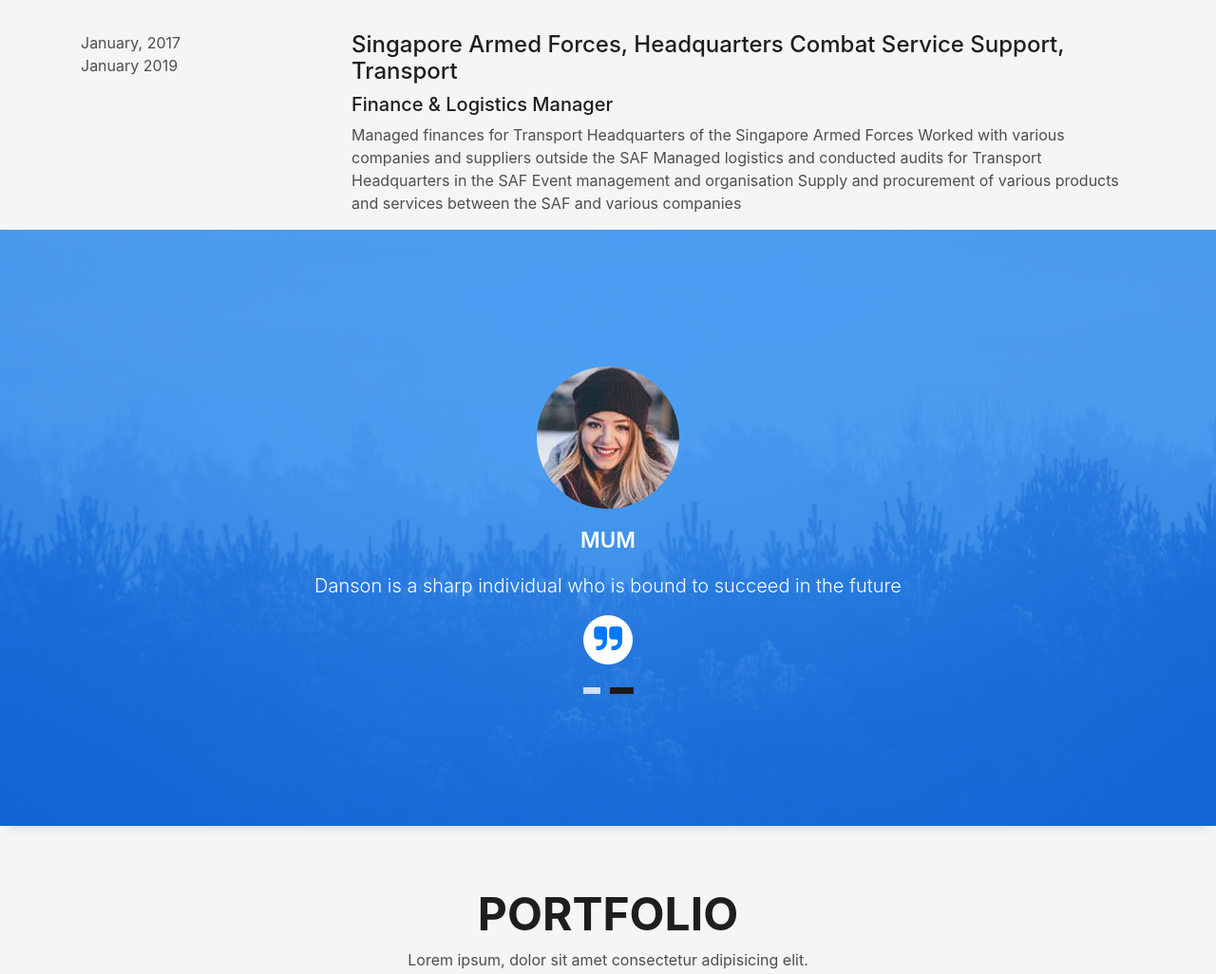
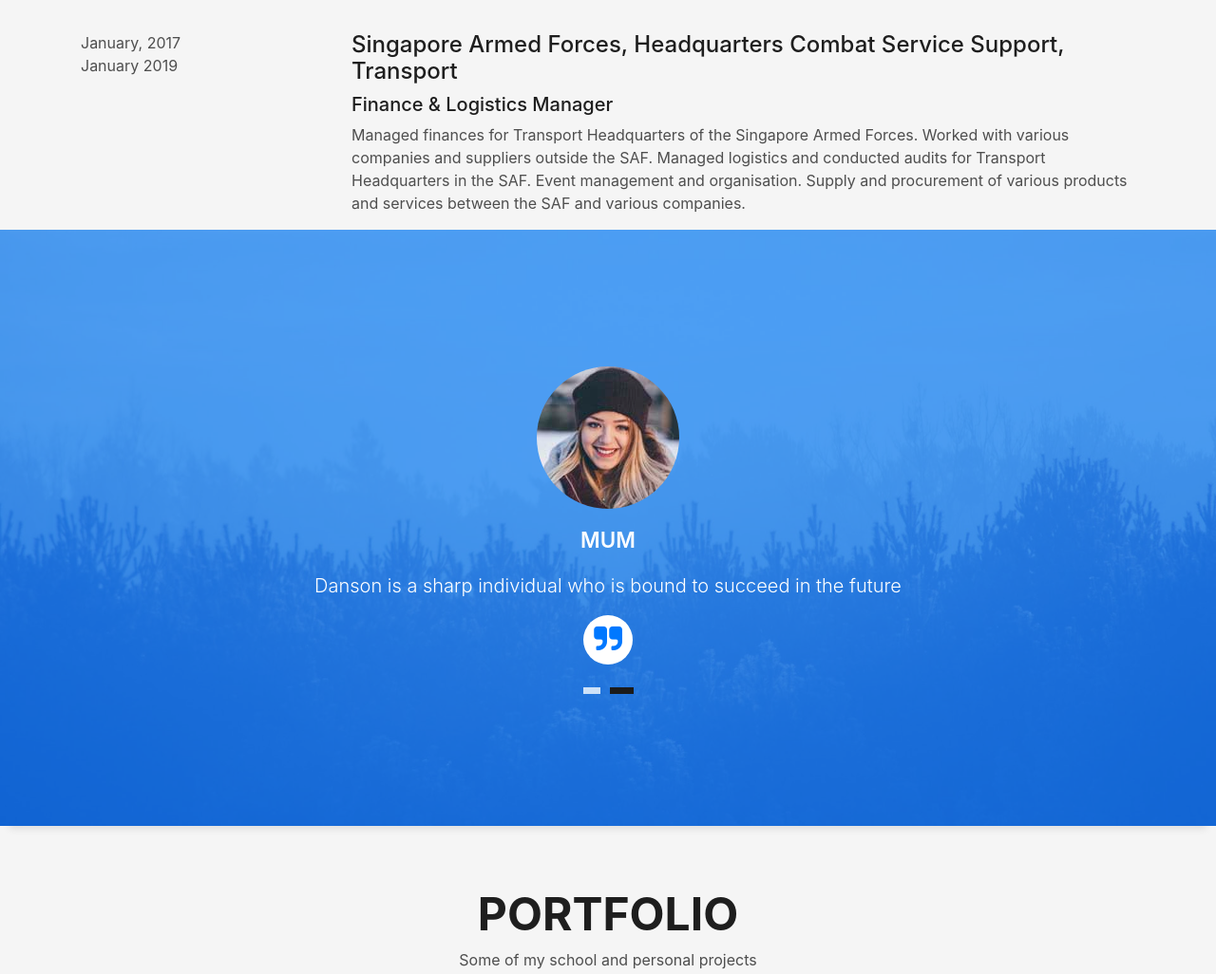
Before and after one commit to Milnosnad/Milnosnad.github.io, a plain HTML site: page index.html in a window 1280 px wide. Shown: the part 3700-4726 px from the top of the page at 95% size. Drawn offline with Linux system fonts and the light colour scheme; files whose address does not match are found by name.

Commit message:
Initial Commit

```diff
--- a/index.html
+++ b/index.html
@@ -370,15 +370,21 @@
         <div class="expertiesdesc col-xs-12 col-sm-9 col-md-9 col-lg-9">
           <h4>Singapore Armed Forces, Headquarters Combat Service Support, Transport</h4>
           <h5>Finance & Logistics Manager</h5>
-          <p>Managed finances for Transport Headquarters of the
-            Singapore Armed Forces
+          <p>
+            Managed finances for Transport Headquarters of the
+            Singapore Armed Forces.
+
             Worked with various companies and suppliers outside the
-            SAF
+            SAF.
+
             Managed logistics and conducted audits for Transport
-            Headquarters in the SAF
-            Event management and organisation
+            Headquarters in the SAF.
+
+            Event management and organisation.
+
             Supply and procurement of various products and services
-            between the SAF and various companies
+            between the SAF and various companies.
+
           </p>
         </div>
       </div>
@@ -433,7 +439,7 @@
               Portfolio
             </h3>
             <p class="subtitle-a">
-              Lorem ipsum, dolor sit amet consectetur adipisicing elit.
+              Some of my school and personal projects
             </p>
             <div class="line-mf"></div>
           </div>
@@ -449,9 +455,9 @@
               <div class="work-content">
                 <div class="row">
                   <div class="col-sm-8">
-                    <h2 class="w-title">Lorem impsum dolor</h2>
+                    <h2 class="w-title">Hacking my Nintendo Switch</h2>
                     <div class="w-more">
-                      <span class="w-ctegory">Web Design</span> / <span class="w-date">18 Sep. 2018</span>
+                      <span class="w-ctegory">Self</span> / <span class="w-date">Oct. 2018</span>
                     </div>
                   </div>
                   <div class="col-sm-4">
```
